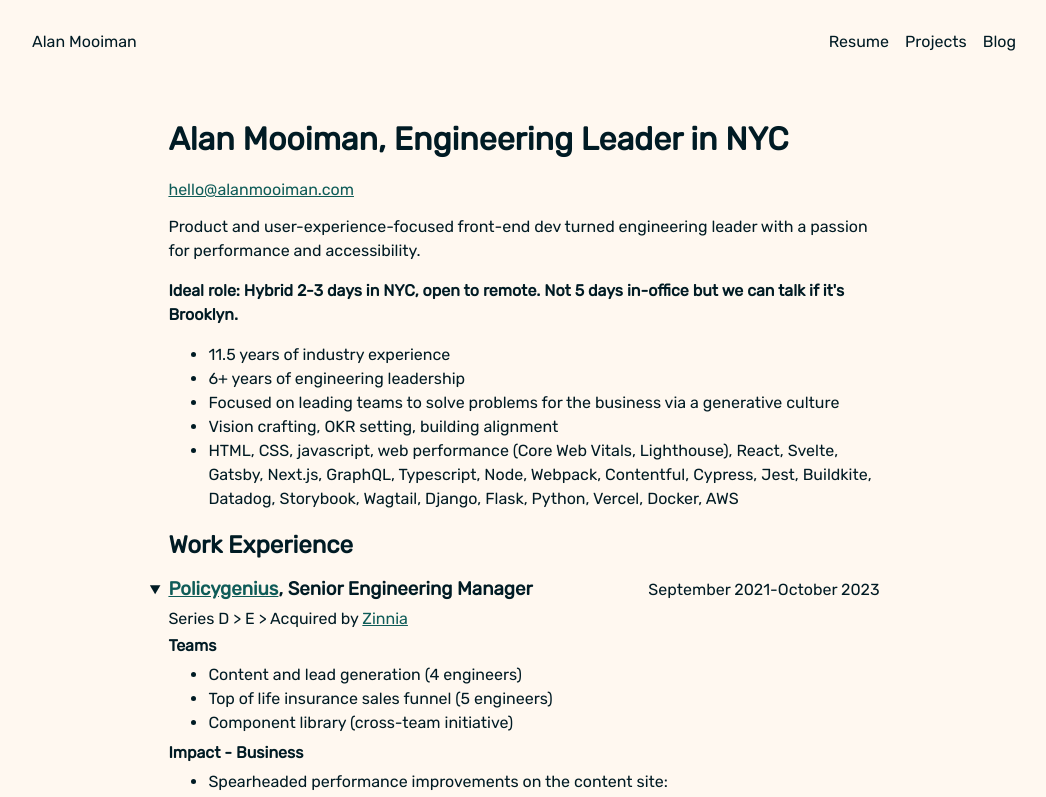
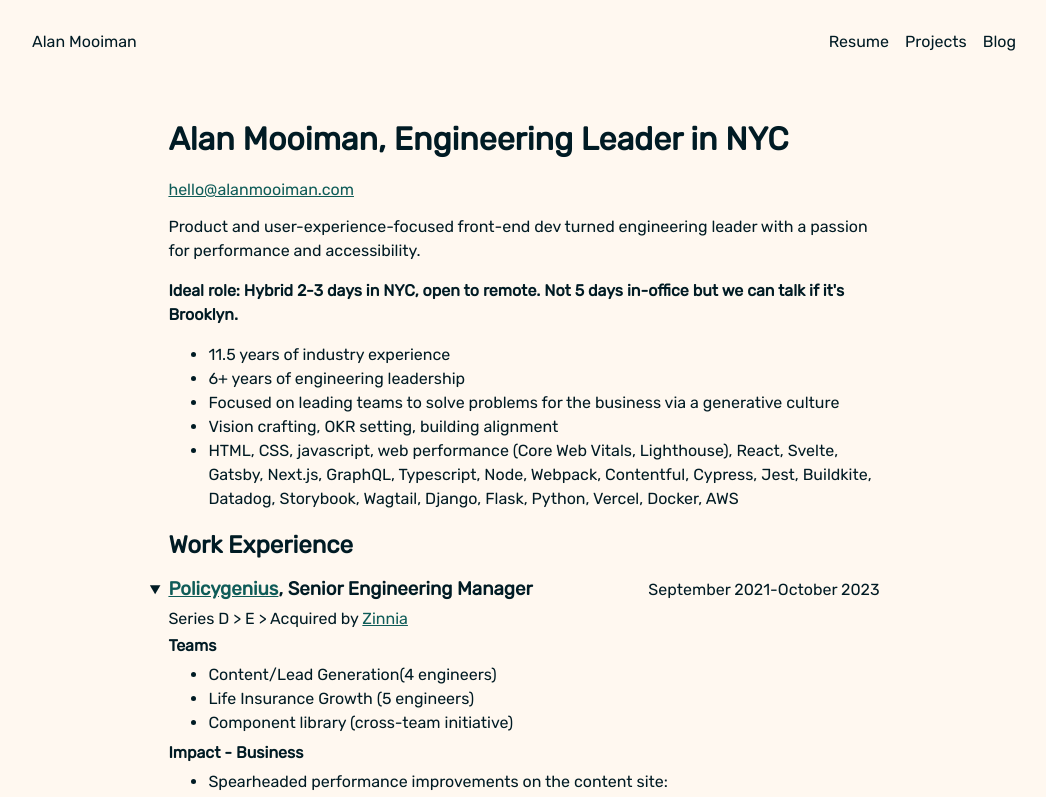
Before and after one commit to alanmoo/alanmoo-svelte, a SvelteKit app: page /resume in a window 1280 px wide. Shown: the top 797 px of the page, without its empty margins (116-1162 px from the left). Built offline with nearby package versions, Linux system fonts and the light colour scheme.

Commit message:
Team role update

```diff
--- a/src/routes/resume/+page.svelte
+++ b/src/routes/resume/+page.svelte
@@ -80,8 +80,8 @@
 				<div class="team_size">
 					<h5>Teams</h5>
 					<ul>
-						<li>Content and lead generation (4 engineers)</li>
-						<li>Top of life insurance sales funnel (5 engineers)</li>
+						<li>Content/Lead Generation(4 engineers)</li>
+						<li>Life Insurance Growth (5 engineers)</li>
 						<li>Component library (cross-team initiative)</li>
 					</ul>
 				</div>
```
Also changed, not shown: static/lease-takeover/dining.jpeg (deleted).
